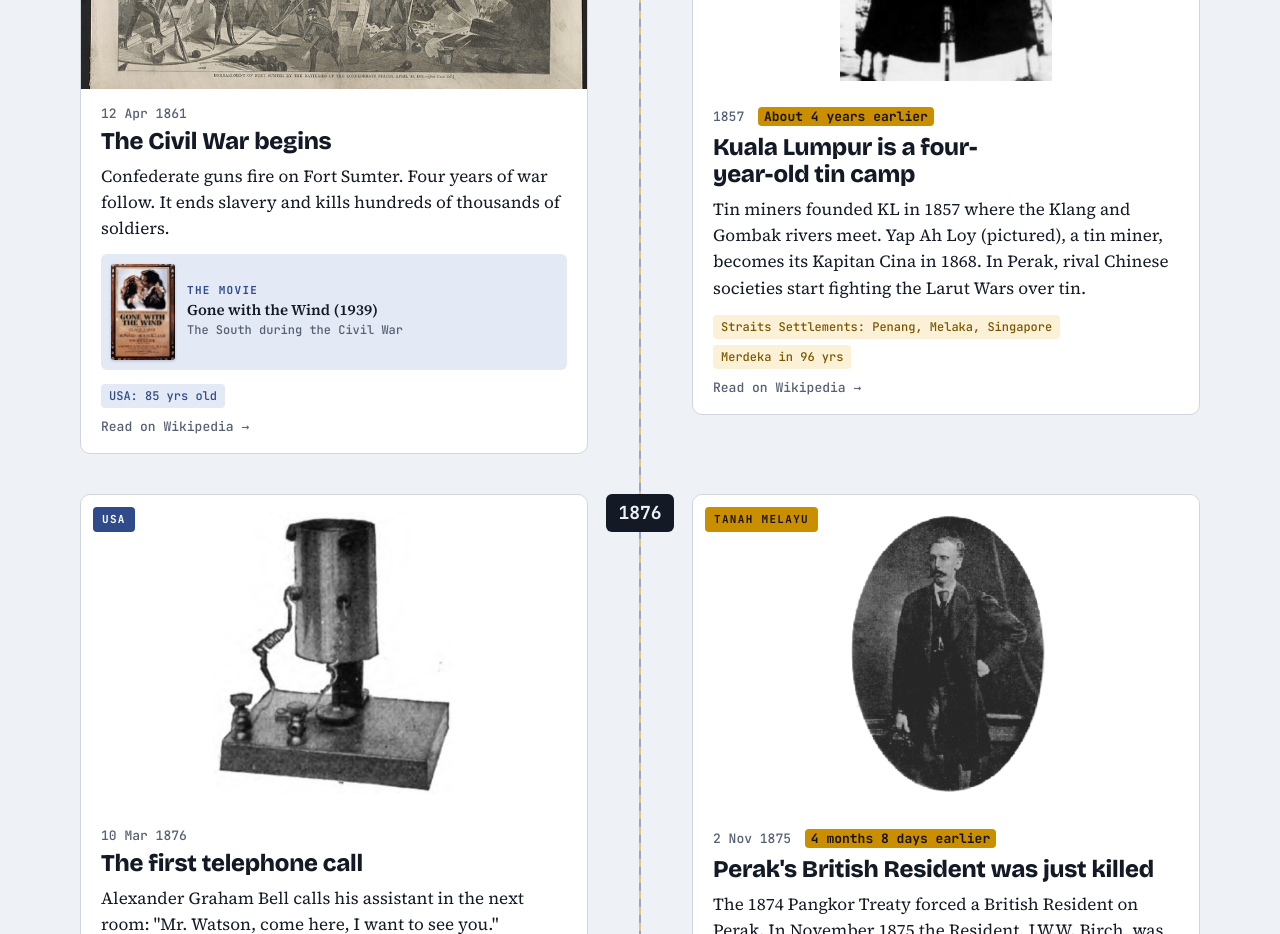
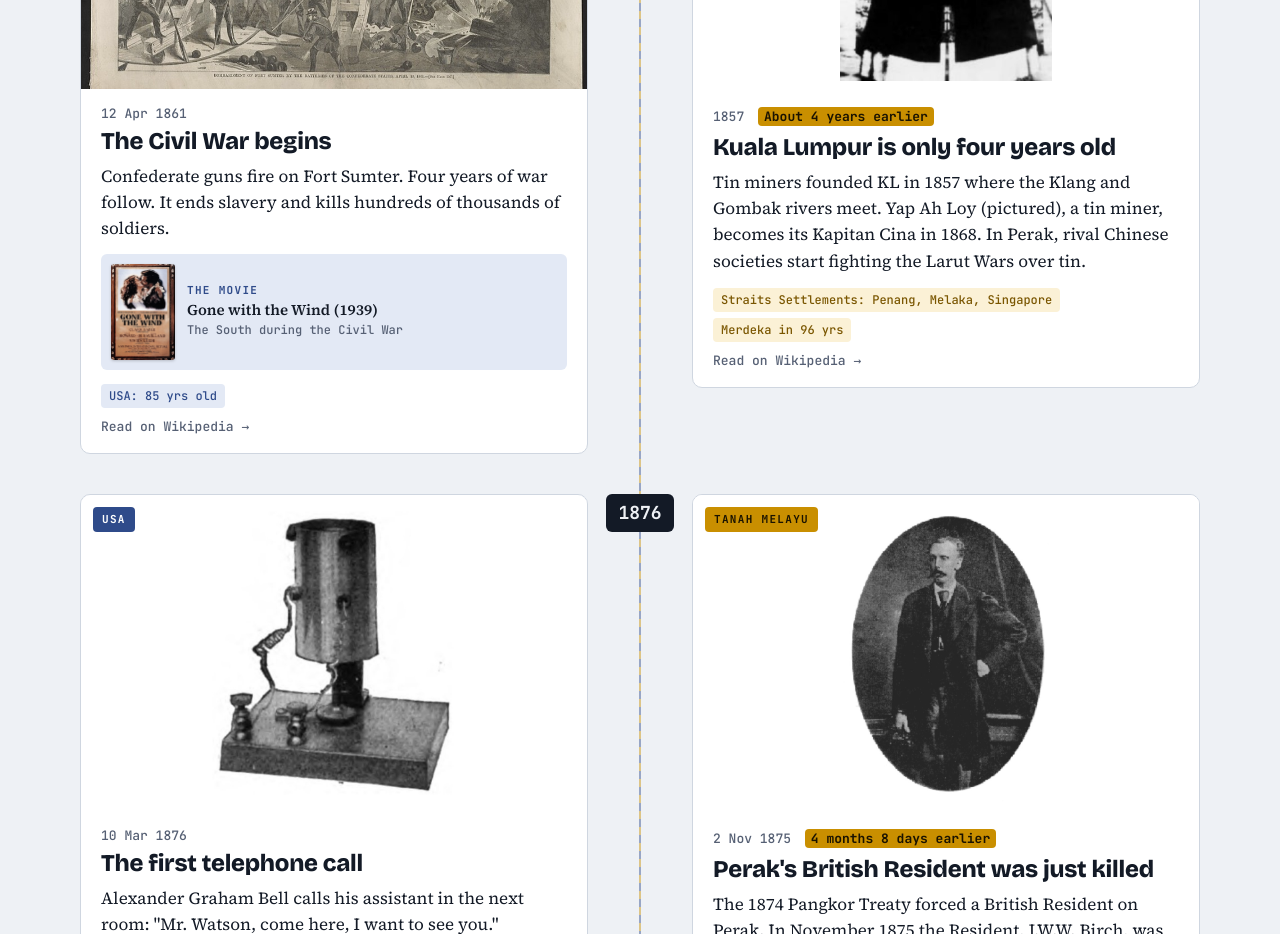
Before and after one commit to valehelle/sementara-itu, a plain HTML site: page index.html in a window 1280 px wide. Shown: the part 2340-3274 px from the top of the page. Drawn offline with nearby package versions, Linux system fonts and the light colour scheme.

Commit message:
Reword 1861 Kuala Lumpur headline
Co-Authored-By: Claude Opus 5.5 (1M context) <noreply@anthropic.com>

```diff
--- a/index.html
+++ b/index.html
@@ -244,7 +244,7 @@ const EVENTS = [
     year: 1861,
     us: { iso: "1861-04-12", date: "12 Apr 1861", title: "The Civil War begins", text: "Confederate guns fire on Fort Sumter. Four years of war follow. It ends slavery and kills hundreds of thousands of soldiers.", img: "img/us-1861.jpg", link: "https://en.wikipedia.org/wiki/American_Civil_War" },
     film: { title: "Gone with the Wind", year: "1939", note: "The South during the Civil War", link: "https://en.wikipedia.org/wiki/Gone_with_the_Wind_(film)" },
-    my: { date: "1857", iso: "1857", title: "Kuala Lumpur is a four-year-old tin camp", text: "Tin miners founded KL in 1857 where the Klang and Gombak rivers meet. Yap Ah Loy (pictured), a tin miner, becomes its Kapitan Cina in 1868. In Perak, rival Chinese societies start fighting the Larut Wars over tin.", img: "img/my-1861.jpg", fit: "contain", link: "https://en.wikipedia.org/wiki/History_of_Kuala_Lumpur", facts: ["Straits Settlements: Penang, Melaka, Singapore"] }
+    my: { date: "1857", iso: "1857", title: "Kuala Lumpur is only four years old", text: "Tin miners founded KL in 1857 where the Klang and Gombak rivers meet. Yap Ah Loy (pictured), a tin miner, becomes its Kapitan Cina in 1868. In Perak, rival Chinese societies start fighting the Larut Wars over tin.", img: "img/my-1861.jpg", fit: "contain", link: "https://en.wikipedia.org/wiki/History_of_Kuala_Lumpur", facts: ["Straits Settlements: Penang, Melaka, Singapore"] }
   },
   {
     year: 1876,
@@ -317,7 +317,7 @@ const MS = {
           my: ["Pulau Pinang baru jadi milik British", "Setahun sebelumnya, pada 11 Ogos 1786, Francis Light menaikkan bendera British di Pulau Pinang melalui perjanjian dengan Sultan Kedah. George Town ialah tapak pertama British di Tanah Melayu.", ["British: Pulau Pinang sahaja"]],
           film: "Kisah pengasas Amerika dalam bentuk muzikal" },
   1861: { us: ["Perang Saudara bermula", "Meriam Konfederasi menembak Fort Sumter. Empat tahun perang menyusul. Perang ini menamatkan perhambaan dan mengorbankan ratusan ribu askar."],
-          my: ["Kuala Lumpur baru kem bijih timah berusia empat tahun", "Pelombong bijih timah membuka KL pada 1857 di pertemuan Sungai Klang dan Sungai Gombak. Yap Ah Loy (dalam gambar), seorang pelombong, menjadi Kapitan Cina di situ pada 1868. Di Perak, kongsi gelap Cina mula bertempur dalam Perang Larut kerana bijih timah.", ["Negeri-Negeri Selat: Pulau Pinang, Melaka, Singapura"]],
+          my: ["Kuala Lumpur baru dibuka empat tahun lalu", "Pelombong bijih timah membuka KL pada 1857 di pertemuan Sungai Klang dan Sungai Gombak. Yap Ah Loy (dalam gambar), seorang pelombong, menjadi Kapitan Cina di situ pada 1868. Di Perak, kongsi gelap Cina mula bertempur dalam Perang Larut kerana bijih timah.", ["Negeri-Negeri Selat: Pulau Pinang, Melaka, Singapura"]],
           film: "Selatan Amerika semasa Perang Saudara" },
   1876: { us: ["Panggilan telefon pertama", "Alexander Graham Bell memanggil pembantunya di bilik sebelah: \"Mr. Watson, come here, I want to see you.\""],
           my: ["Residen British di Perak baru dibunuh", "Perjanjian Pangkor 1874 memaksa Perak menerima Residen British. Pada November 1875, Residen itu, J.W.W. Birch, dibunuh di Pasir Salak. Maharaja Lela digantung pada tahun berikutnya. (Dalam gambar: Birch.)", ["Perjanjian Pangkor 1874"]] },
```
